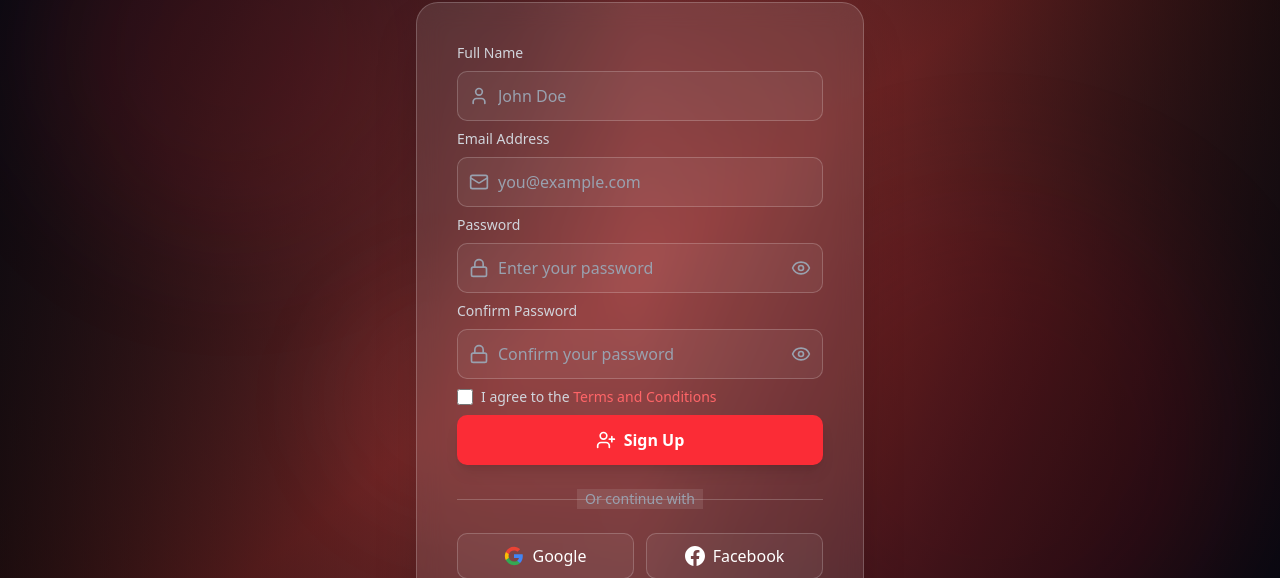
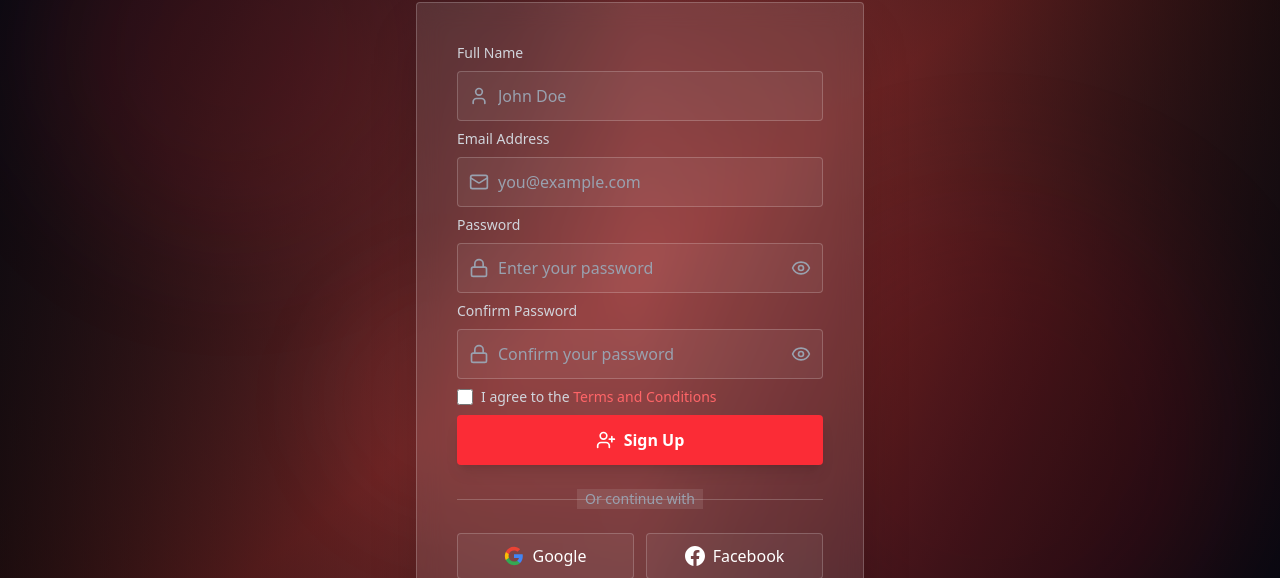
Before and after one commit to Mehedi86/ebfind, a Next.js app: page /register in a window 1280 px wide. Shown: the part 222-800 px from the top of the page. Built offline with nearby package versions, Linux system fonts and the light colour scheme.

Commit message:
fix: border radious

```diff
--- a/src/app/login/LoginForm.tsx
+++ b/src/app/login/LoginForm.tsx
@@ -28,7 +28,7 @@ export default function LoginForm({ onSubmit }: LoginFormProps) {
                             {...register("email", { required: true })}
                             id="email"
                             type="email"
-                            className="block w-full pl-10 pr-3 py-3 border border-white/20 rounded-lg bg-white/5 text-white placeholder-gray-400 focus:outline-none focus:ring-2 focus:ring-red-400 focus:border-transparent transition-all"
+                            className="block w-full pl-10 pr-3 py-3 border border-white/20 rounded bg-white/5 text-white placeholder-gray-400 focus:outline-none focus:ring-2 focus:ring-red-400 focus:border-transparent transition-all"
                             placeholder="you@example.com"
                         />
                     </div>
@@ -47,7 +47,7 @@ export default function LoginForm({ onSubmit }: LoginFormProps) {
                             {...register("password", { required: true })}
                             id="password"
                             type={showPassword ? "text" : "password"}
-                            className="block w-full pl-10 pr-12 py-3 border border-white/20 rounded-lg bg-white/5 text-white placeholder-gray-400 focus:outline-none focus:ring-2 focus:ring-red-400 focus:border-transparent transition-all"
+                            className="block w-full pl-10 pr-12 py-3 border border-white/20 rounded bg-white/5 text-white placeholder-gray-400 focus:outline-none focus:ring-2 focus:ring-red-400 focus:border-transparent transition-all"
                             placeholder="Enter your password"
                         />
                         <button
@@ -92,7 +92,7 @@ export default function LoginForm({ onSubmit }: LoginFormProps) {
                 <button
                     type="submit"
                     disabled={isLoading}
-                    className="w-full flex justify-center items-center gap-2 py-3 px-4 border border-transparent rounded-lg bg-red-500 hover:bg-red-600 text-white font-semibold text-base transition-all duration-300 transform hover:scale-[1.02] disabled:opacity-50 disabled:cursor-not-allowed disabled:transform-none shadow-lg hover:shadow-red-500/50"
+                    className="w-full flex justify-center items-center gap-2 py-3 px-4 border border-transparent rounded bg-red-500 hover:bg-red-600 text-white font-semibold text-base transition-all duration-300 transform hover:scale-[1.02] disabled:opacity-50 disabled:cursor-not-allowed disabled:transform-none shadow-lg hover:shadow-red-500/50"
                 >
                     {isLoading ? (
                         <>
--- a/src/app/login/page.tsx
+++ b/src/app/login/page.tsx
@@ -40,7 +40,7 @@ export default function page() {
                     </div>
 
                     {/* Login Form Card */}
-                    <div className="bg-white/10 backdrop-blur-md rounded-3xl border border-white/20 shadow-2xl p-8 sm:p-10">
+                    <div className="bg-white/10 backdrop-blur-md rounded border border-white/20 shadow-2xl p-8 sm:p-10">
 
                         <LoginForm onSubmit={methods.handleSubmit(onSubmit)} />
                         {/* Divider */}
@@ -59,7 +59,7 @@ export default function page() {
                         <div className="mt-6 grid grid-cols-2 gap-3">
                             <button
                                 type="button"
-                                className="w-full inline-flex justify-center items-center gap-2 py-2.5 px-4 border border-white/20 rounded-lg bg-white/5 text-white font-medium hover:bg-white/10 transition-all duration-300"
+                                className="w-full inline-flex justify-center items-center gap-2 py-2.5 px-4 border border-white/20 rounded bg-white/5 text-white font-medium hover:bg-white/10 transition-all duration-300"
                             >
                                 <svg className="h-5 w-5" viewBox="0 0 24 24" fill="currentColor">
                                     <path d="M22.56 12.25c0-.78-.07-1.53-.2-2.25H12v4.26h5.92c-.26 1.37-1.04 2.53-2.21 3.31v2.77h3.57c2.08-1.92 3.28-4.74 3.28-8.09z" fill="#4285F4" />
@@ -71,7 +71,7 @@ export default function page() {
                             </button>
                             <button
                                 type="button"
-                                className="w-full inline-flex justify-center items-center gap-2 py-2.5 px-4 border border-white/20 rounded-lg bg-white/5 text-white font-medium hover:bg-white/10 transition-all duration-300"
+                                className="w-full inline-flex justify-center items-center gap-2 py-2.5 px-4 border border-white/20 rounded bg-white/5 text-white font-medium hover:bg-white/10 transition-all duration-300"
                             >
                                 <IoLogoFacebook />
                                 Facebook
--- a/src/app/register/RegisterForm.tsx
+++ b/src/app/register/RegisterForm.tsx
@@ -31,7 +31,7 @@ export default function RegisterForm({ onSubmit }: RegisterFormProps) {
                             {...register("name", { required: true })}
                             id="name"
                             type="text"
-                            className="block w-full pl-10 pr-3 py-3 border border-white/20 rounded-lg bg-white/5 text-white placeholder-gray-400 focus:outline-none focus:ring-2 focus:ring-red-400 focus:border-transparent transition-all"
+                            className="block w-full pl-10 pr-3 py-3 border border-white/20 rounded bg-white/5 text-white placeholder-gray-400 focus:outline-none focus:ring-2 focus:ring-red-400 focus:border-transparent transition-all"
                             placeholder="John Doe"
                         />
                     </div>
@@ -50,7 +50,7 @@ export default function RegisterForm({ onSubmit }: RegisterFormProps) {
                             {...register("email", { required: true })}
                             id="email"
                             type="email"
-                            className="block w-full pl-10 pr-3 py-3 border border-white/20 rounded-lg bg-white/5 text-white placeholder-gray-400 focus:outline-none focus:ring-2 focus:ring-red-400 focus:border-transparent transition-all"
+                            className="block w-full pl-10 pr-3 py-3 border border-white/20 rounded bg-white/5 text-white placeholder-gray-400 focus:outline-none focus:ring-2 focus:ring-red-400 focus:border-transparent transition-all"
                             placeholder="you@example.com"
                         />
                     </div>
@@ -69,7 +69,7 @@ export default function RegisterForm({ onSubmit }: RegisterFormProps) {
                             {...register("password", { required: true, minLength: 6 })}
                             id="password"
                             type={showPassword ? "text" : "password"}
-                            className="block w-full pl-10 pr-12 py-3 border border-white/20 rounded-lg bg-white/5 text-white placeholder-gray-400 focus:outline-none focus:ring-2 focus:ring-red-400 focus:border-transparent transition-all"
+                            className="block w-full pl-10 pr-12 py-3 border border-white/20 rounded bg-white/5 text-white placeholder-gray-400 focus:outline-none focus:ring-2 focus:ring-red-400 focus:border-transparent transition-all"
                             placeholder="Enter your password"
                         />
                         <button
@@ -102,7 +102,7 @@ export default function RegisterForm({ onSubmit }: RegisterFormProps) {
                             })}
                             id="confirmPassword"
                             type={showConfirmPassword ? "text" : "password"}
-                            className="block w-full pl-10 pr-12 py-3 border border-white/20 rounded-lg bg-white/5 text-white placeholder-gray-400 focus:outline-none focus:ring-2 focus:ring-red-400 focus:border-transparent transition-all"
+                            className="block w-full pl-10 pr-12 py-3 border border-white/20 rounded bg-white/5 text-white placeholder-gray-400 focus:outline-none focus:ring-2 focus:ring-red-400 focus:border-transparent transition-all"
                             placeholder="Confirm your password"
                         />
                         <button
@@ -146,7 +146,7 @@ export default function RegisterForm({ onSubmit }: RegisterFormProps) {
                 <button
                     type="submit"
                     disabled={isLoading}
-                    className="w-full flex justify-center items-center gap-2 py-3 px-4 border border-transparent rounded-lg bg-red-500 hover:bg-red-600 text-white font-semibold text-base transition-all duration-300 transform hover:scale-[1.02] disabled:opacity-50 disabled:cursor-not-allowed disabled:transform-none shadow-lg hover:shadow-red-500/50"
+                    className="w-full flex justify-center items-center gap-2 py-3 px-4 border border-transparent rounded bg-red-500 hover:bg-red-600 text-white font-semibold text-base transition-all duration-300 transform hover:scale-[1.02] disabled:opacity-50 disabled:cursor-not-allowed disabled:transform-none shadow-lg hover:shadow-red-500/50"
                 >
                     {isLoading ? (
                         <>
--- a/src/app/register/page.tsx
+++ b/src/app/register/page.tsx
@@ -41,7 +41,7 @@ export default function page() {
                     </div>
 
                     {/* Register Form Card */}
-                    <div className="bg-white/10 backdrop-blur-md rounded-3xl border border-white/20 shadow-2xl p-8 sm:p-10">
+                    <div className="bg-white/10 backdrop-blur-md rounded border border-white/20 shadow-2xl p-8 sm:p-10">
 
                         <RegisterForm onSubmit={methods.handleSubmit(onSubmit)} />
                         {/* Divider */}
@@ -60,7 +60,7 @@ export default function page() {
                         <div className="mt-6 grid grid-cols-2 gap-3">
                             <button
                                 type="button"
-                                className="w-full inline-flex justify-center items-center gap-2 py-2.5 px-4 border border-white/20 rounded-lg bg-white/5 text-white font-medium hover:bg-white/10 transition-all duration-300"
+                                className="w-full inline-flex justify-center items-center gap-2 py-2.5 px-4 border border-white/20 rounded bg-white/5 text-white font-medium hover:bg-white/10 transition-all duration-300"
                             >
                                 <svg className="h-5 w-5" viewBox="0 0 24 24" fill="currentColor">
                                     <path d="M22.56 12.25c0-.78-.07-1.53-.2-2.25H12v4.26h5.92c-.26 1.37-1.04 2.53-2.21 3.31v2.77h3.57c2.08-1.92 3.28-4.74 3.28-8.09z" fill="#4285F4" />
@@ -72,7 +72,7 @@ export default function page() {
                             </button>
                             <button
                                 type="button"
-                                className="w-full inline-flex justify-center items-center gap-2 py-2.5 px-4 border border-white/20 rounded-lg bg-white/5 text-white font-medium hover:bg-white/10 transition-all duration-300"
+                                className="w-full inline-flex justify-center items-center gap-2 py-2.5 px-4 border border-white/20 rounded bg-white/5 text-white font-medium hover:bg-white/10 transition-all duration-300"
                             >
                                 <svg className="h-5 w-5" fill="currentColor" viewBox="0 0 24 24">
                                     <path d="M24 12.073c0-6.627-5.373-12-12-12s-12 5.373-12 12c0 5.99 4.388 10.954 10.125 11.854v-8.385H7.078v-3.47h3.047V9.43c0-3.007 1.792-4.669 4.533-4.669 1.312 0 2.686.235 2.686.235v2.953H15.83c-1.491 0-1.956.925-1.956 1.874v2.25h3.328l-.532 3.47h-2.796v8.385C19.612 23.027 24 18.062 24 12.073z" />
```
